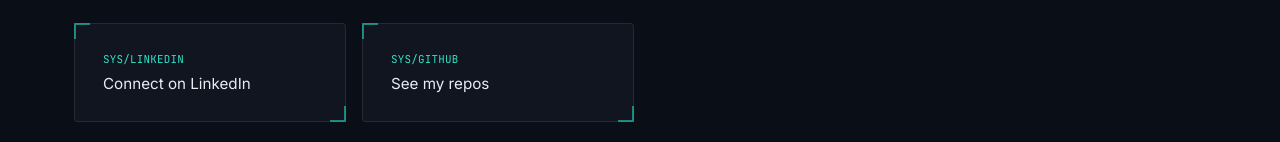
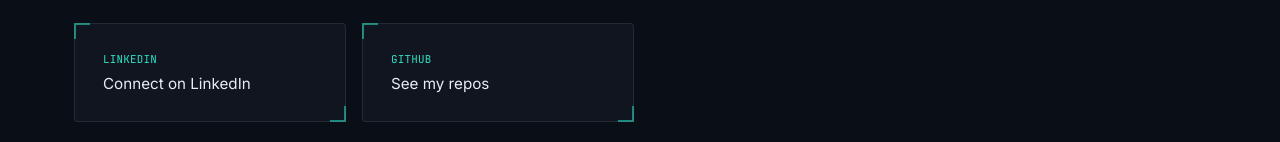
Before and after one commit to kamilcodes14/portfolio, a React (Vite) app: page /contact in a window 1280 px wide. Shown: the part 474-616 px from the top of the page. Built offline with nearby package versions, Linux system fonts and the light colour scheme.

Commit message:
Clean up SYS labels on contact cards

```diff
--- a/src/pages/Contact.jsx
+++ b/src/pages/Contact.jsx
@@ -47,11 +47,11 @@
 
         <div className="contact__grid">
           <a href={profile.linkedin} target="_blank" rel="noreferrer" className="contact__card bracket-panel">
-            <span className="mono contact__card-label">SYS/LINKEDIN</span>
+            <span className="mono contact__card-label">LINKEDIN</span>
             <span className="contact__card-value">Connect on LinkedIn</span>
           </a>
           <a href={profile.github} target="_blank" rel="noreferrer" className="contact__card bracket-panel">
-            <span className="mono contact__card-label">SYS/GITHUB</span>
+            <span className="mono contact__card-label">GITHUB</span>
             <span className="contact__card-value">See my repos</span>
           </a>
         </div>
```
